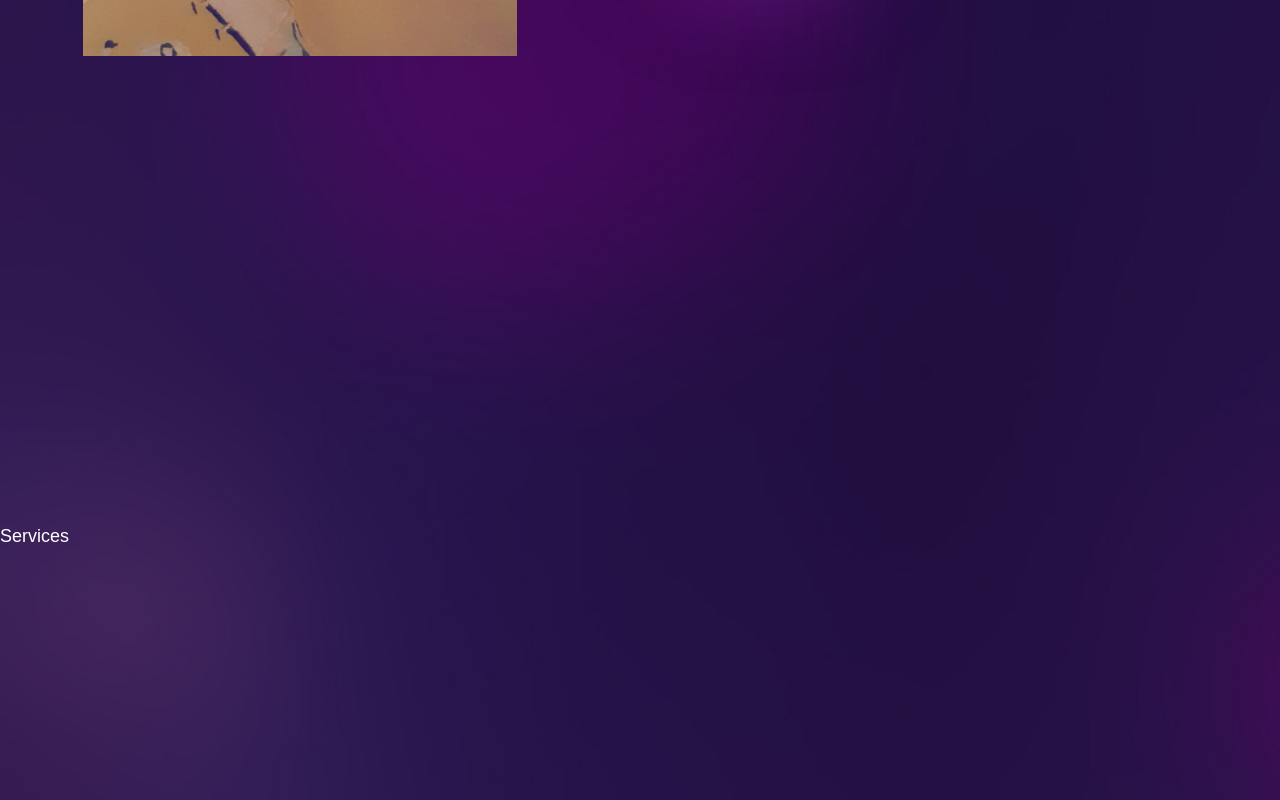
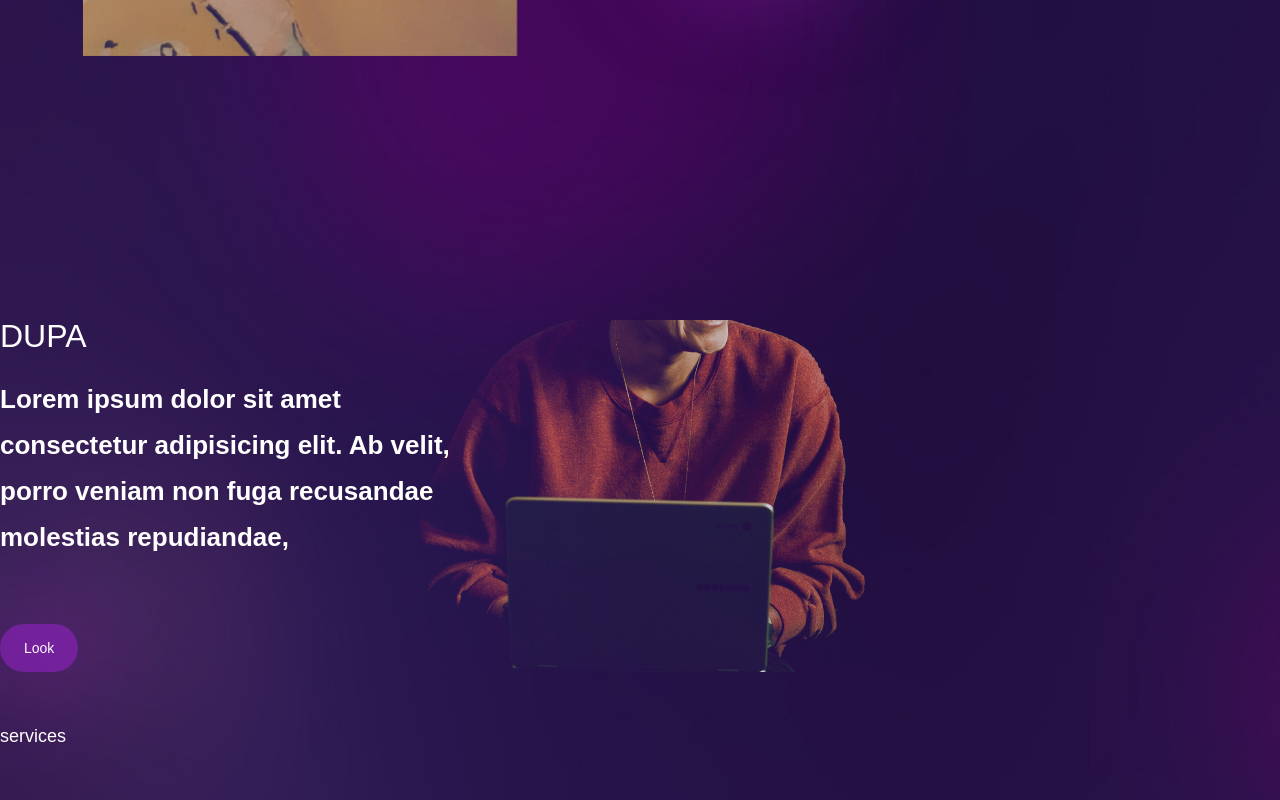
Before and after one commit to WojciechBuda/my-intro, a React (Vite) app: page / in a window 1280 px wide. Shown: the part 1480-2280 px from the top of the page. Built offline with nearby package versions, Linux system fonts and the light colour scheme; a web font is replaced by a local one.

Commit message:
services

```diff
--- a/src/components/Services.jsx
+++ b/src/components/Services.jsx
@@ -1,6 +1,46 @@
+import {} from "react-icons/bs";
+
+import { motion } from "framer-motion";
+
+import { fadeIn } from "../variants";
+
+const services = [
+  {
+    name: "dupa",
+    description: "dupa",
+    link: "dupa",
+  },
+  {
+    name: "dupa",
+    description: "dupa",
+    link: "dupa",
+  },
+  {
+    name: "dupa",
+    description: "dupa",
+    link: "dupa",
+  },
+];
+
 const Services = () => {
-  return <div className='section' id='services'>
-    Services</div>;
+  return (
+    <section className="section" id="services">
+      <div className="container mx-auto">
+        <div>
+          <div className="bg-serv felx-1 lg:bg-bottom bg-no-repeat mix-blend-lighten mb-12">
+            <h2 className="h2  mb-6">dupa</h2>
+            <h3 className="h3 max-w-[455px] mb-16">
+              Lorem ipsum dolor sit amet consectetur adipisicing elit. Ab velit,
+              porro veniam non fuga recusandae molestias repudiandae,
+            </h3>
+            <button className="btn btn-sm">Look</button>
+          </div>
+
+          <div>services</div>
+        </div>
+      </div>
+    </section>
+  );
 };
 
 export default Services;
--- a/src/index.css
+++ b/src/index.css
@@ -2,6 +2,9 @@
 @tailwind components;
 @tailwind utilities;
 
+.bg-serv {
+  background-image: url(../src/assets/services.png);
+}
 .bg-mine {
   background-image: url(../src/assets/sitebg.jpg);
   }
```
